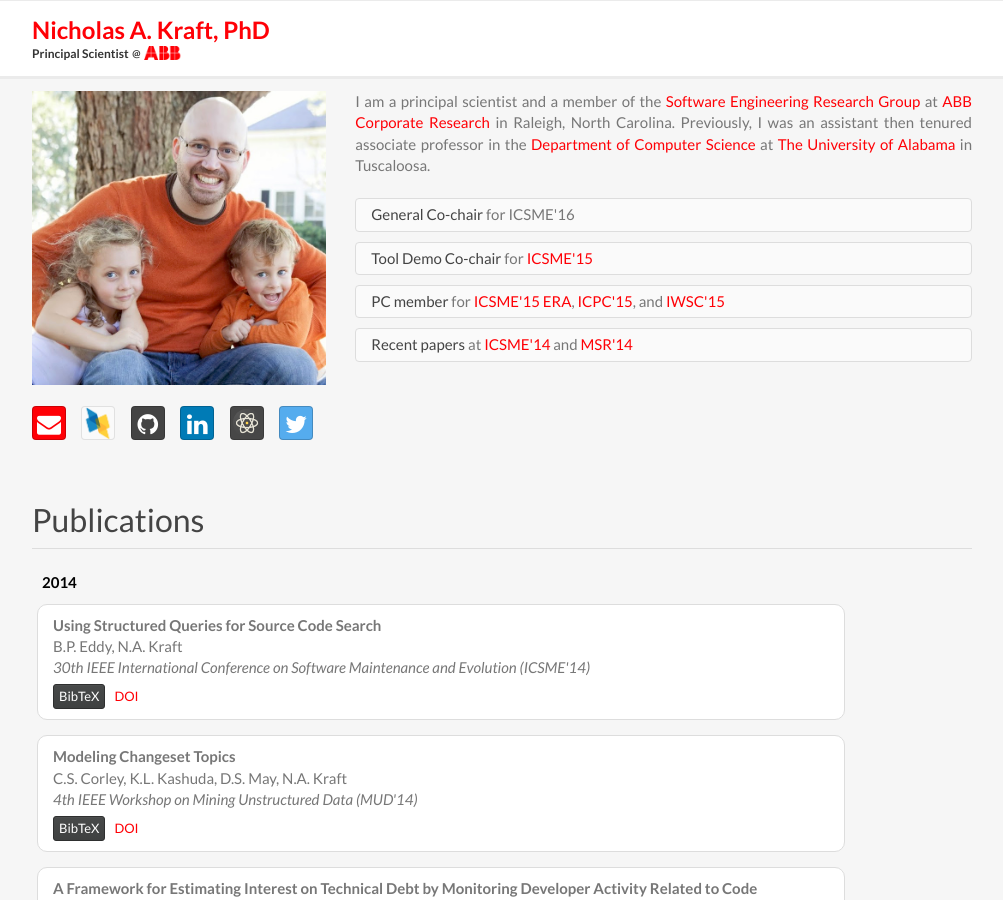
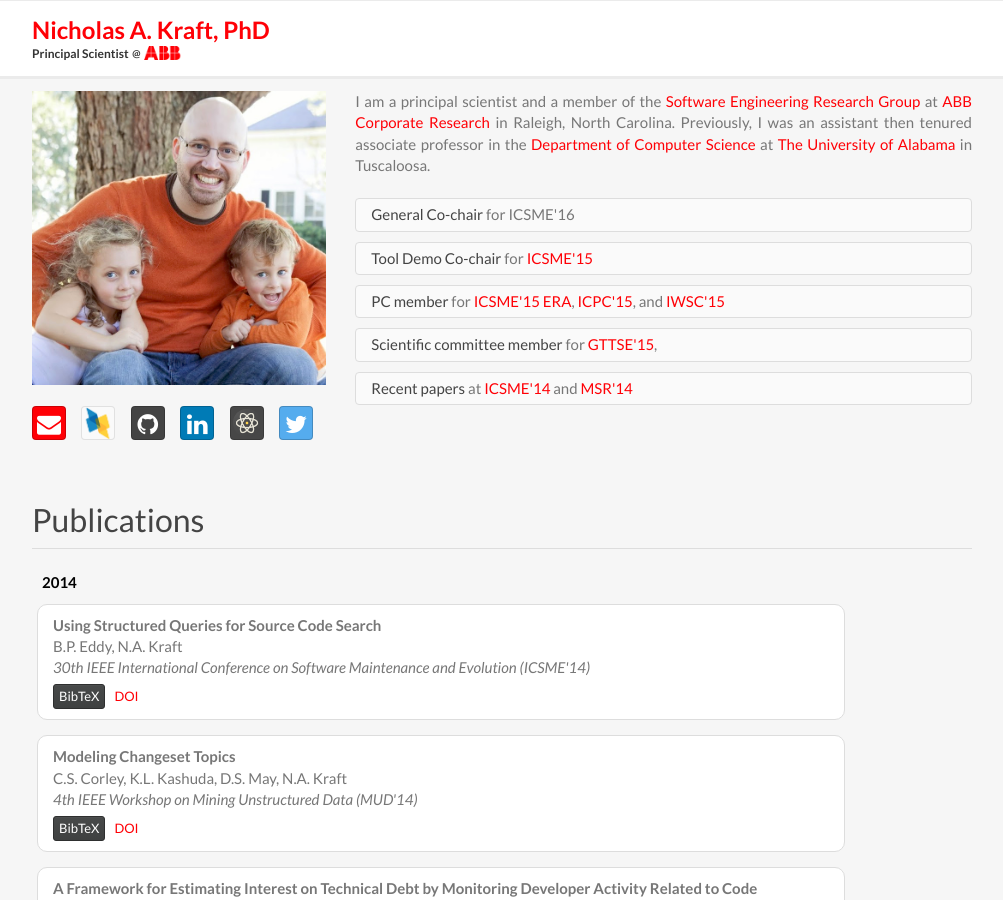
Before and after one commit to nkraft/nkraft.github.io, a Jekyll site: the page built from index.html, in a window 1280 px wide and 900 px high. Shown: the whole window, without its empty margins (138-1141 px from the left). Built offline with Jekyll 4.4.1, drawn with Linux system fonts in a browser that asks for light colours; nearby versions of some CDN libraries.

Commit message:
Update header.html

```diff
--- a/_includes/header.html
+++ b/_includes/header.html
@@ -66,6 +66,15 @@
                             </ul>
                             <ul class="list-group">
                                 <li class="list-group-item">
+                                    <span class="list-group-item-heading">Scientific committee member</span>
+                                    <span class="list-group-item-text">
+                                        for
+                                        <a href="http://gttse.wikidot.com/2015:welcome">GTTSE'15</a>,
+                                    </span>
+                                </li>
+                            </ul>
+                            <ul class="list-group">
+                                <li class="list-group-item">
                                     <span class="list-group-item-heading">Recent papers</span>
                                     <span class="list-group-item-text">
                                         at
```
